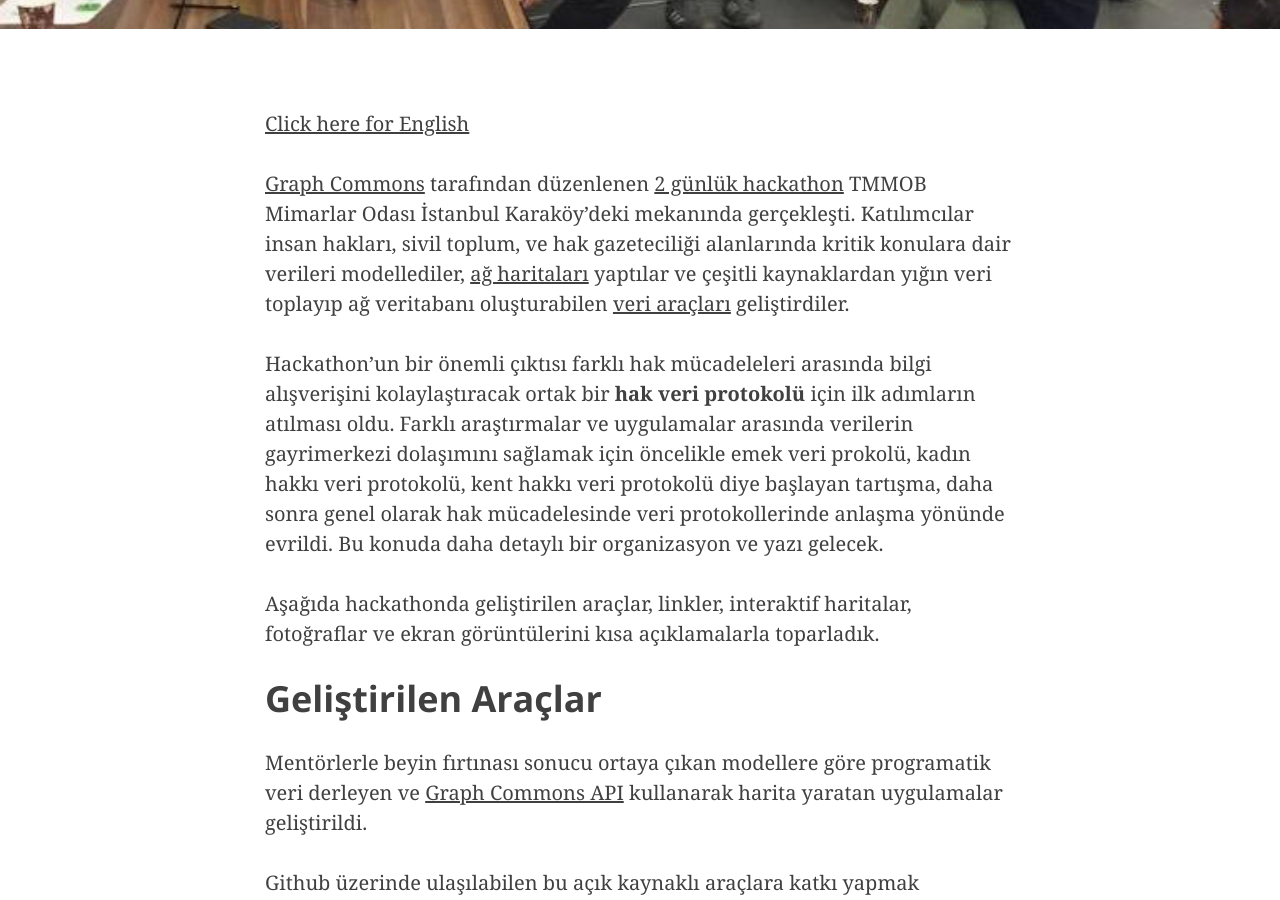
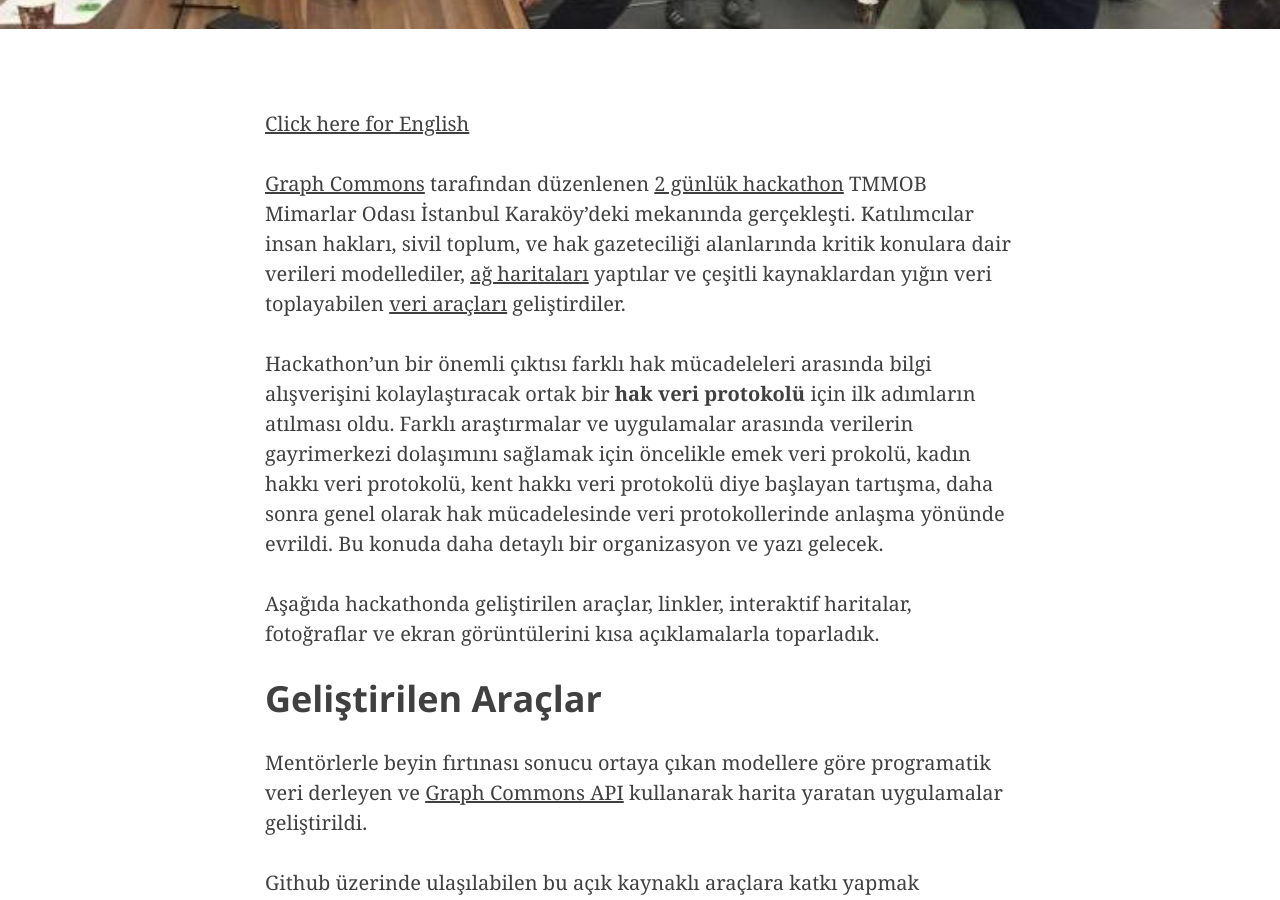
Before and after one commit to graphcommons/hackathons, a Jekyll site: the page built from _posts/2015-08-21-istanbul-yapisal-gazetecilik-dokumentasyon.md, in a window 1280 px wide and 900 px high, scrolled down 558 px. Built offline with Jekyll 4.4.1, drawn with Linux system fonts in a browser that asks for light colours; nearby versions of some CDN libraries.

Commit message:
text refined

```diff
--- a/_posts/2015-08-21-istanbul-yapisal-gazetecilik-dokumentasyon.md
+++ b/_posts/2015-08-21-istanbul-yapisal-gazetecilik-dokumentasyon.md
@@ -10,7 +10,7 @@
 
 [Click here for English](/hackathons/2015/08/21/istanbul-yapisal-gazetecilik-documentation-en/)
 
-[Graph Commons](https://graphcommons.com) tarafından düzenlenen [2 günlük hackathon](https://graphcommons.github.io/hackathons/2015/08/21/istanbul-yapisal-gazetecilik/) TMMOB Mimarlar Odası İstanbul Karaköy'deki mekanında gerçekleşti. Katılımcılar insan hakları, sivil toplum, ve hak gazeteciliği alanlarında kritik konulara dair verileri modellediler, <a href="#haritalar">ağ haritaları</a> yaptılar ve çeşitli kaynaklardan yığın veri toplayıp ağ veritabanı oluşturabilen <a href="#araclar">veri araçları</a> geliştirdiler.
+[Graph Commons](https://graphcommons.com) tarafından düzenlenen [2 günlük hackathon](https://graphcommons.github.io/hackathons/2015/08/21/istanbul-yapisal-gazetecilik/) TMMOB Mimarlar Odası İstanbul Karaköy'deki mekanında gerçekleşti. Katılımcılar insan hakları, sivil toplum, ve hak gazeteciliği alanlarında kritik konulara dair verileri modellediler, <a href="#haritalar">ağ haritaları</a> yaptılar ve çeşitli kaynaklardan yığın veri toplayabilen <a href="#araclar">veri araçları</a> geliştirdiler.
 
 Hackathon'un bir önemli çıktısı farklı hak mücadeleleri arasında bilgi alışverişini kolaylaştıracak ortak bir **hak veri protokolü** için ilk adımların atılması oldu. Farklı araştırmalar ve uygulamalar arasında verilerin gayrimerkezi dolaşımını sağlamak için öncelikle emek veri prokolü, kadın hakkı veri protokolü, kent hakkı veri protokolü diye başlayan tartışma, daha sonra genel olarak hak mücadelesinde veri protokollerinde anlaşma yönünde evrildi. Bu konuda daha detaylı bir organizasyon ve yazı gelecek.
 
```
